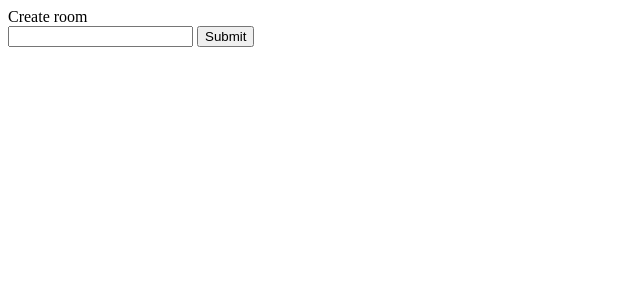
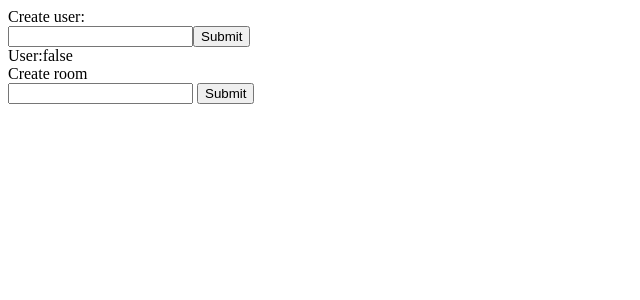
Before and after one commit to brunomiguelbarrospinto/filmin-scrum-poker, a Vue app: page /rooms/create in a window 1280 px wide. Shown: the top 300 px of the page, without its empty margins (0-640 px from the left). Built offline with nearby package versions, Linux system fonts and the light colour scheme; no server answers; the database is empty.

Commit message:
Get users

```diff
--- a/package.json
+++ b/package.json
@@ -10,11 +10,13 @@
   "dependencies": {
     "core-js": "^3.6.5",
     "firebase": "^9.4.1",
+    "uuid": "^8.3.2",
     "vue": "^3.0.0",
     "vue-router": "^4.0.0-0",
     "vuex": "^4.0.0-0"
   },
   "devDependencies": {
+    "@types/uuid": "^8.3.1",
     "@typescript-eslint/eslint-plugin": "^4.18.0",
     "@typescript-eslint/parser": "^4.18.0",
     "@vue/cli-plugin-babel": "~4.5.0",
--- a/src/App.vue
+++ b/src/App.vue
@@ -1,3 +1,30 @@
 <template>
-  <router-view />
+  <div>
+    <div v-if="!user">
+      Create user:
+      <form @submit.prevent="submit">
+        <input v-model="name" /><button type="submit">Submit</button>
+      </form>
+    </div>
+    <div>
+      <div>User:{{ user }}</div>
+      <router-view />
+    </div>
+    {{ users }}
+  </div>
 </template>
+
+<script setup lang="ts">
+import useUser from "@/composables/useUser";
+import { computed, ref } from "vue";
+import { v4 as uuidv4 } from "uuid";
+
+const { getUsers, users } = useUser();
+getUsers();
+var userId = computed(() => localStorage.getItem("filmin-scrum-poker-user-id"));
+const user = computed(() => false);
+const name = ref("");
+function submit() {
+  const uuid = uuidv4();
+}
+</script>
--- a/src/composables/useFirebase.ts
+++ b/src/composables/useFirebase.ts
@@ -1,22 +1,17 @@
 import { initializeApp } from "firebase/app";
 import { getDatabase } from "firebase/database";
 
-let app: any;
-let database: any;
 const firebaseConfig = {
   databaseURL:
     "https://filmin-scrum-poker-default-rtdb.europe-west1.firebasedatabase.app/",
 };
+const app = initializeApp(firebaseConfig);
+const database = getDatabase(app);
+
 const useFirebase = (): any => {
-  function init() {
-    app = initializeApp(firebaseConfig);
-    database = getDatabase(app);
-  }
-
   return {
     app,
     database,
-    init,
   };
 };
 export default useFirebase;
--- /dev/null
+++ b/src/composables/useUser.ts
@@ -0,0 +1,26 @@
+import useFirebase from "./useFirebase";
+import { ref as refDB, push, onValue } from "firebase/database";
+import { ref } from "vue";
+const { database } = useFirebase();
+
+const users: any = ref();
+
+const useUser = (): any => {
+  function getUsers() {
+    console.log(database);
+    onValue(refDB(database, "users"), (snapshot) => {
+      users.value = snapshot.val();
+    });
+  }
+  function createUser(id: string, name: string) {
+    push(refDB(database, "users/" + id), {
+      name,
+    });
+  }
+  function getUserById(id: string) {
+    return users.value?.[id];
+  }
+  return { getUsers, createUser, users, getUserById };
+};
+
+export default useUser;
--- a/src/main.ts
+++ b/src/main.ts
@@ -1,8 +1,6 @@
 import { createApp } from "vue";
 import App from "./App.vue";
 import router from "./router";
-import store from "./store";
 import useFirebase from "@/composables/useFirebase";
-const { init } = useFirebase();
-init();
-createApp(App).use(store).use(router).mount("#app");
+useFirebase();
+createApp(App).use(router).mount("#app");
--- a/src/views/room/Home.vue
+++ b/src/views/room/Home.vue
@@ -2,7 +2,7 @@
   <div>
     <router-link to="/rooms/create">Create room</router-link>
     <h3>Room list</h3>
-    <ul>
+    <ul v-if="rooms">
       <li :key="key" v-for="(room, key) in rooms">
         {{ room.name }} <button>Join</button>
       </li>
```
Also changed, not shown: src/definitions/RoomInterface.ts (+4 -3 lines), 1 other file (tests, documents, lock files or other folders).
